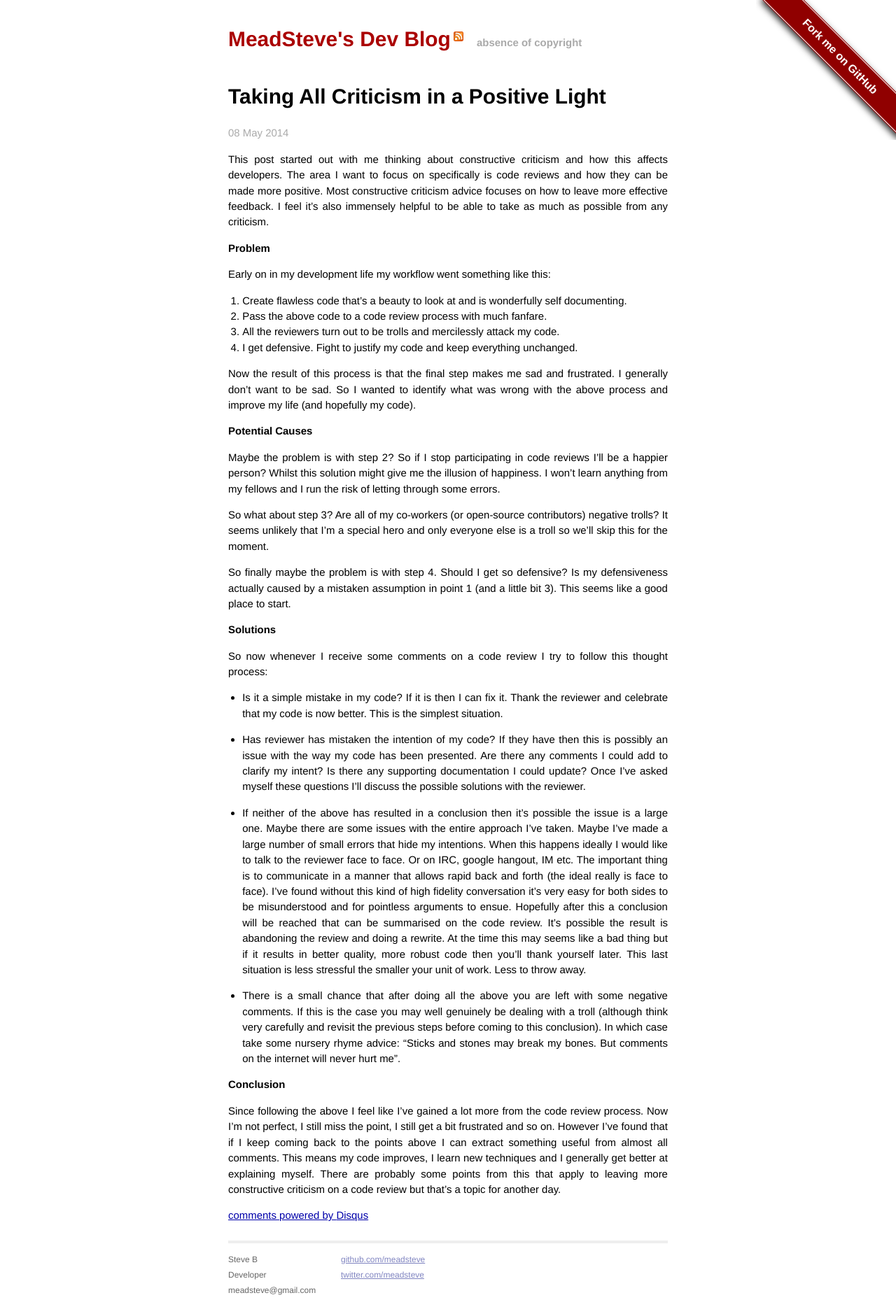
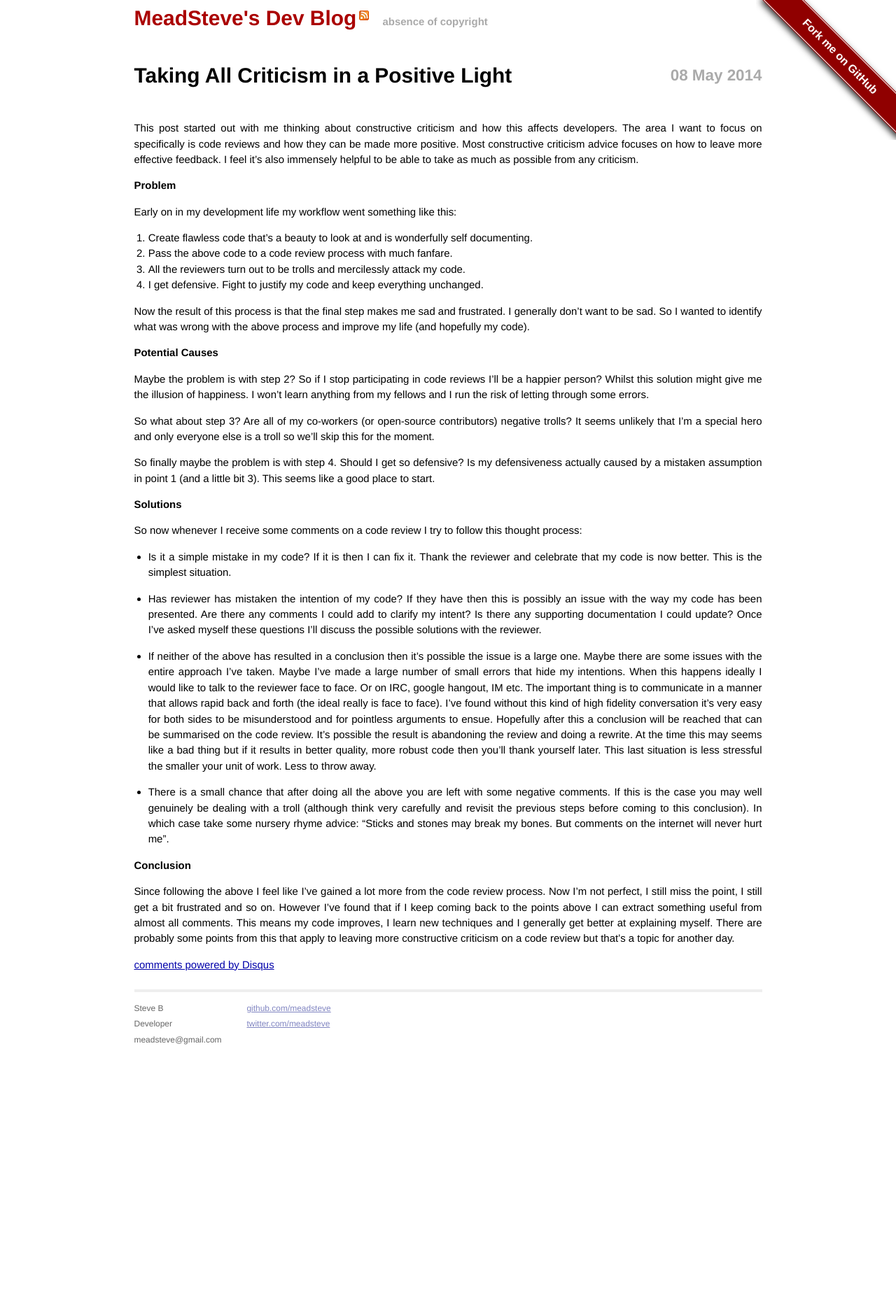
Before and after one commit to meadsteve/meadsteve.github.io, a Jekyll site: the page built from _posts/2014-05-08-positivecriticism.markdown, in a window 1280 px wide. Shown: the whole page at 70% size. Built offline with Jekyll 4.4.1, drawn with Linux system fonts in a browser that asks for light colours; Markdown is read by kramdown in place of the engine named in the settings; comment, search, counter and statistics services are not loaded; after the commit the page ends 1509 px from its top, so only the background shows below that.

Commit message:
mangle the styling slightly

```diff
--- a/_layouts/post.html
+++ b/_layouts/post.html
@@ -1,8 +1,10 @@
 ---
 layout: default
 ---
-<h1>{{ page.title }}</h1>
-<p class="meta">{{ page.date | date_to_string }}</p>
+<div class="title-container">
+    <h1>{{ page.title }}</h1>
+    <h2 class="meta">{{ page.date | date_to_string }}</h2>
+</div>
 
 <div class="post">
 {{ content }}
--- a/css/main.css
+++ b/css/main.css
@@ -65,8 +65,8 @@ a:visited { color: #a0a; }
 .site {
   font-size: 115%;
   text-align: justify;
-  width: 42em;
-  margin: 3em auto 2em;
+  max-width: 60em;
+  margin: 1em auto 2em;
   line-height: 1.5em;
 }
 
@@ -181,3 +181,16 @@ em {
 .post h2 {
     margin-top: 1em;
 }
+
+.title-container {
+    clear: both;
+    height: 60px;
+}
+
+.title-container h1 {
+    float: left;
+}
+
+.title-container h2 {
+    float: right;
+}
```
